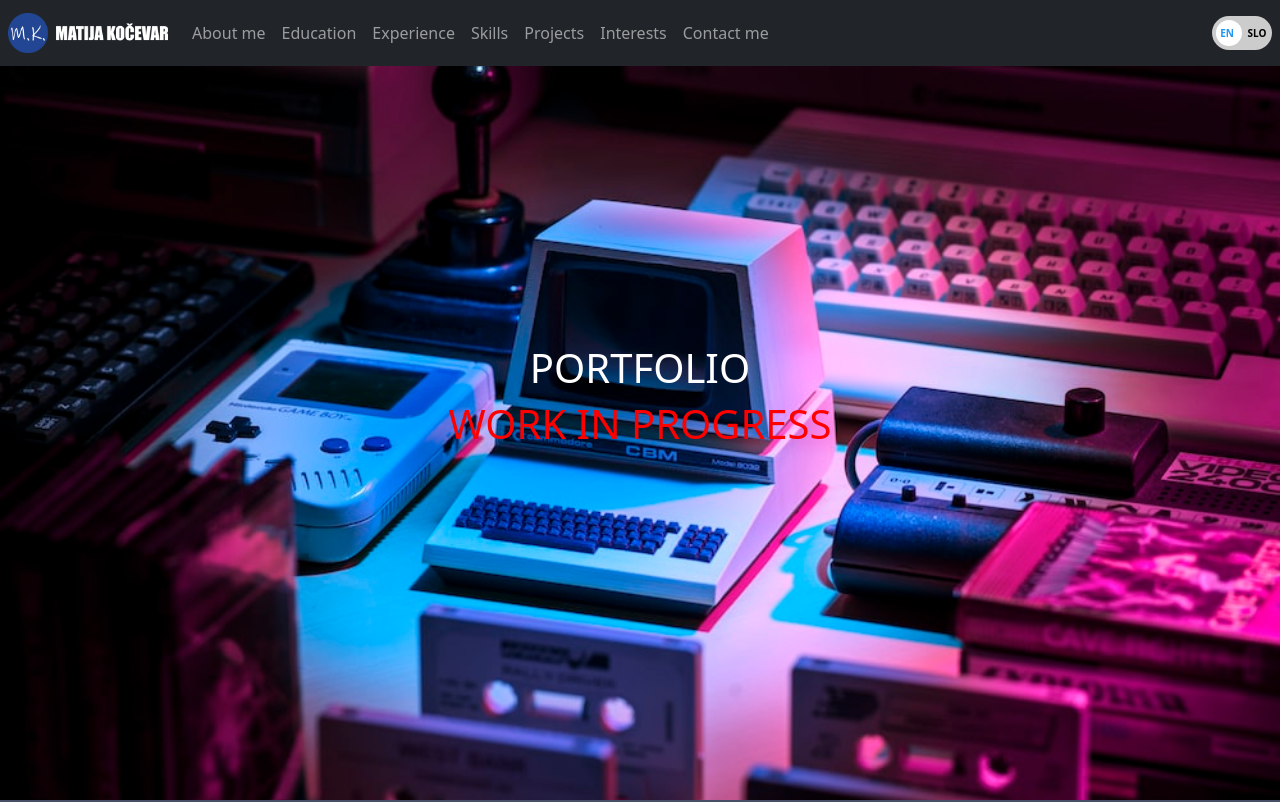
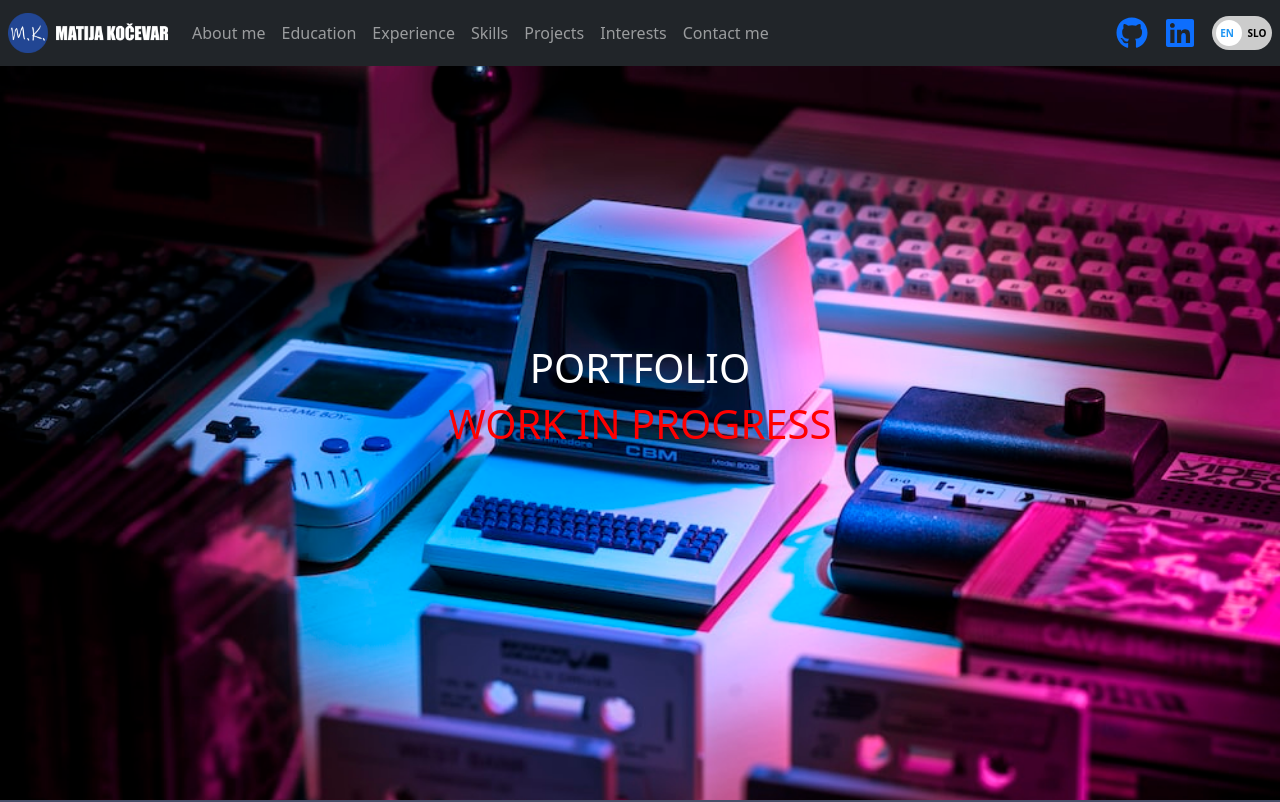
Before and after one commit to MatijaKocevar/portfolio_V2, a React (Vite) app: page / in a window 1280 px wide. Shown: the top 802 px of the page. Built offline with nearby package versions, Linux system fonts and the light colour scheme.

Commit message:
adds git/linkedin links to page

```diff
--- a/package.json
+++ b/package.json
@@ -24,6 +24,7 @@
     "react": "^18.2.0",
     "react-bootstrap": "^2.7.2",
     "react-dom": "^18.2.0",
+    "react-icons": "^4.8.0",
     "react-popupbox": "^2.0.9",
     "react-responsive-carousel": "^3.2.23",
     "react-scroll": "^1.8.8",
--- a/src/App.tsx
+++ b/src/App.tsx
@@ -9,8 +9,13 @@ import Footer from './components/Footer/footer';
 import Skills from './components/Skills/skills';
 import Projects from './components/Projects/projects';
 import Interests from './components/Interests/interests';
+import { useEffect } from 'react';
 
 const App = () => {
+  useEffect(() => {
+    console.log('App.tsx');
+  });
+
   return (
     <>
       <Row>
--- a/src/components/Navbar/navbar.scss
+++ b/src/components/Navbar/navbar.scss
@@ -7,8 +7,16 @@
     justify-content: space-between
   }
 
-  .language-toggle {
+  .navbar-right {
     display: flex;
     align-items: center;
+    gap: 1rem;
+
+    .icon-link {
+      svg {
+        width: 2rem;
+        height: 2rem;
+      }
+    }
   }
 }
--- a/src/components/Navbar/navbar.tsx
+++ b/src/components/Navbar/navbar.tsx
@@ -4,6 +4,23 @@ import { Link } from 'react-scroll';
 import logo from '../../images/logo.png';
 import ToggleSwitch from '../Shared/ToogleSwitch/ToggleSwitch';
 import { TranslationContext } from '../../translations/components/TranslationContext';
+import { FaGithub, FaLinkedin, FaLinkedinIn } from 'react-icons/fa';
+
+const GitHubLink = (props: { href: string }) => {
+  return (
+    <a className='icon-link' href={props.href} target='_blank' rel='noopener noreferrer'>
+      <FaGithub />
+    </a>
+  );
+};
+
+const LinkedinLink = (props: { href: string }) => {
+  return (
+    <a className='icon-link' href={props.href} target='_blank' rel='noopener noreferrer'>
+      <FaLinkedin />
+    </a>
+  );
+};
 
 const NavBar = () => {
   const { setLanguage, getTranslation } = useContext(TranslationContext);
@@ -164,7 +181,9 @@ const NavBar = () => {
             </Link>
           </li>
         </ul>
-        <div className='language-toggle'>
+        <div className='navbar-right'>
+          <GitHubLink href='https://github.com/MatijaKocevar' />
+          <LinkedinLink href='https://www.linkedin.com/in/matija-ko%C4%8Devar-59a198109/' />
           <ToggleSwitch onChange={onLanguageChange} language='en' />
         </div>
       </div>
```
Also changed, not shown: 2 other files (tests, documents, lock files or other folders).
